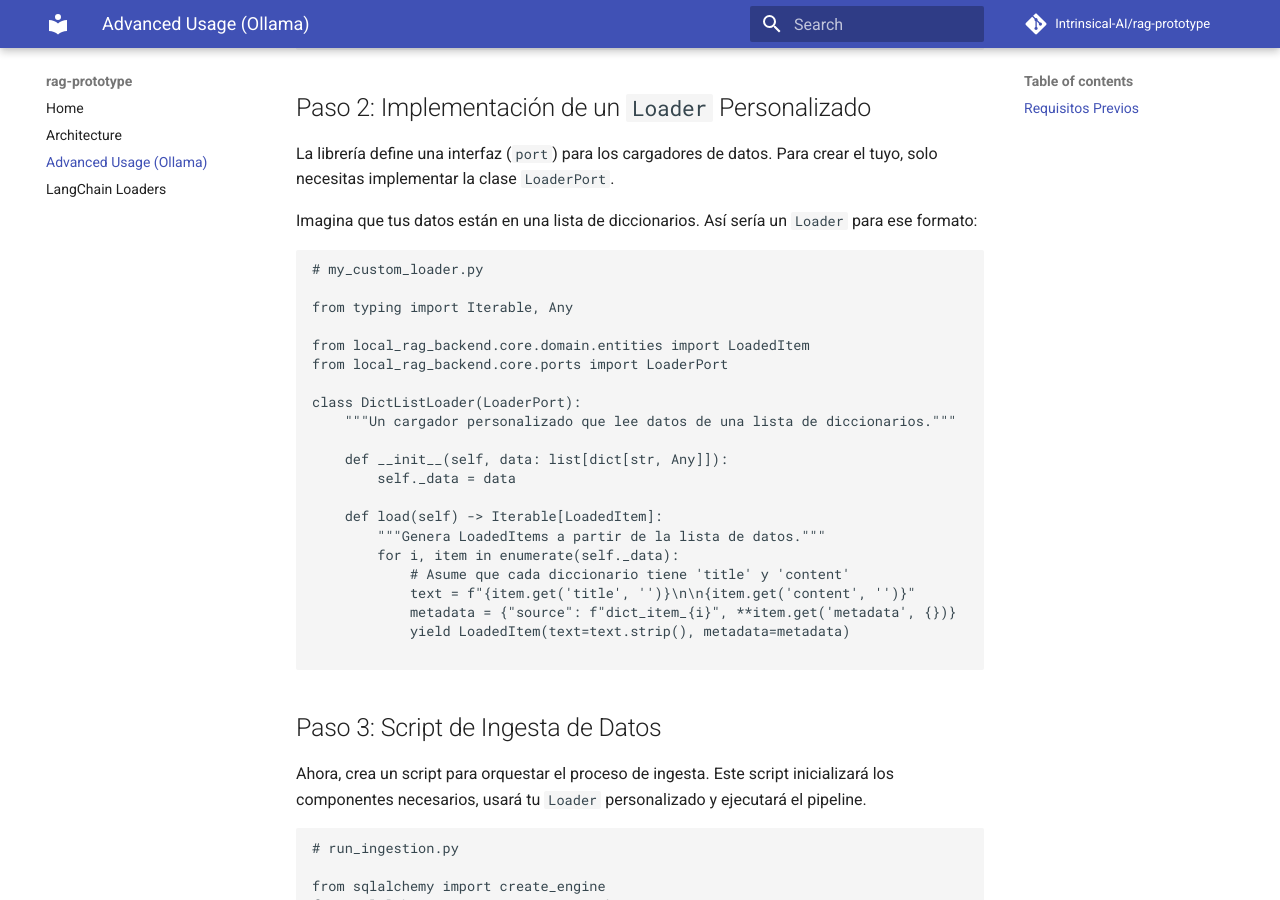
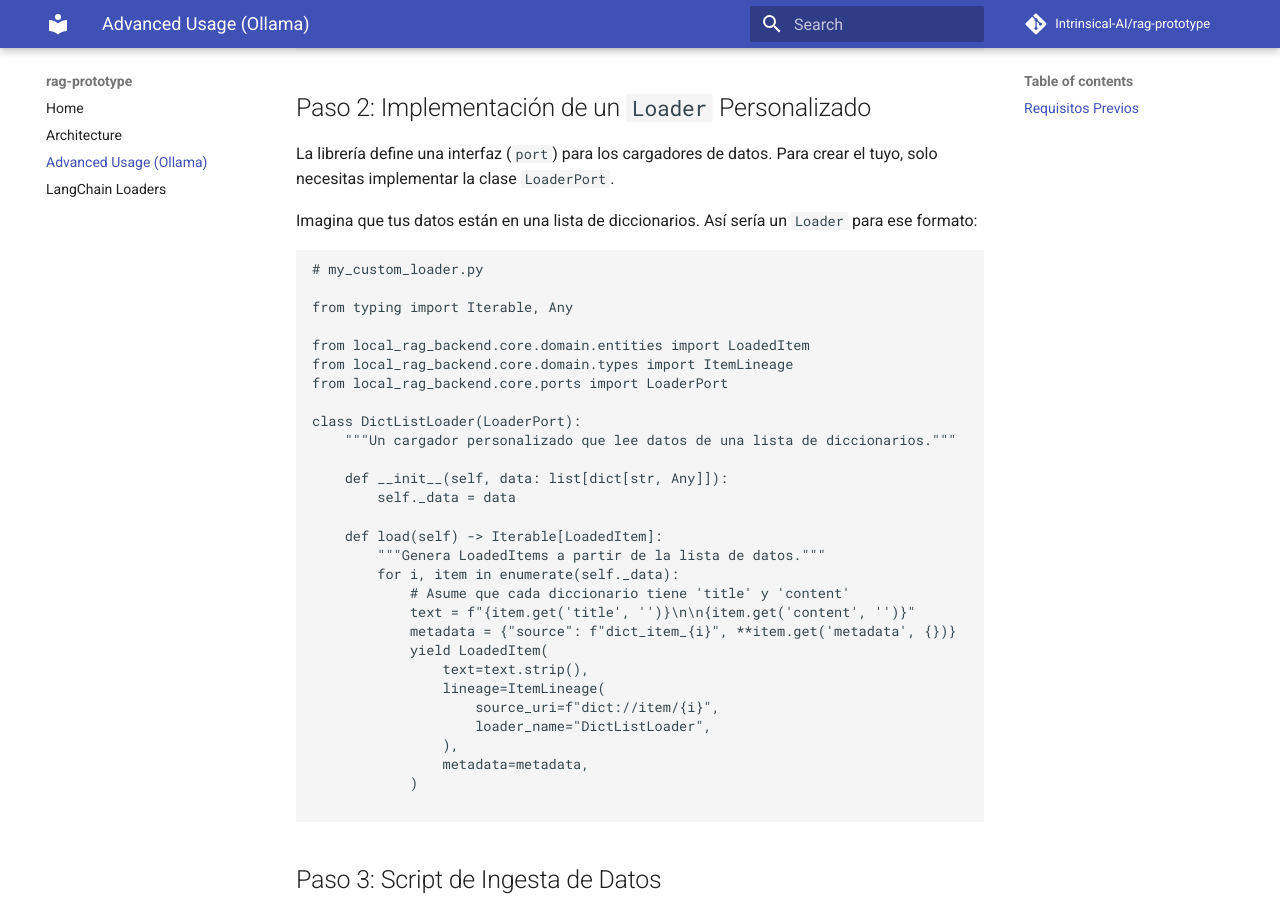
Before and after one commit to Intrinsical-AI/rag-prototype, an MkDocs documentation site: the page built from docs/custom_usage_guide.md, in a window 1280 px wide and 900 px high, scrolled down 1097 px. Built offline with MkDocs 1.6.1 and Material for MkDocs 9.7.7, drawn with Linux system fonts in a browser that asks for light colours; comment, search, counter and statistics services are not loaded.

Commit message:
docs: document fresh-install-only policy, string IDs, and lineage requirement

````diff
--- a/docs/custom_usage_guide.md
+++ b/docs/custom_usage_guide.md
@@ -50,6 +50,7 @@
 from typing import Iterable, Any
 
 from local_rag_backend.core.domain.entities import LoadedItem
+from local_rag_backend.core.domain.types import ItemLineage
 from local_rag_backend.core.ports import LoaderPort
 
 class DictListLoader(LoaderPort):
@@ -64,7 +65,14 @@
             # Asume que cada diccionario tiene 'title' y 'content'
             text = f"{item.get('title', '')}\n\n{item.get('content', '')}"
             metadata = {"source": f"dict_item_{i}", **item.get('metadata', {})}
-            yield LoadedItem(text=text.strip(), metadata=metadata)
+            yield LoadedItem(
+                text=text.strip(),
+                lineage=ItemLineage(
+                    source_uri=f"dict://item/{i}",
+                    loader_name="DictListLoader",
+                ),
+                metadata=metadata,
+            )
 
 ```
 
````
Also changed, not shown: README.md (+10 -19 lines), docs/architecture.md (+12 -10 lines).
